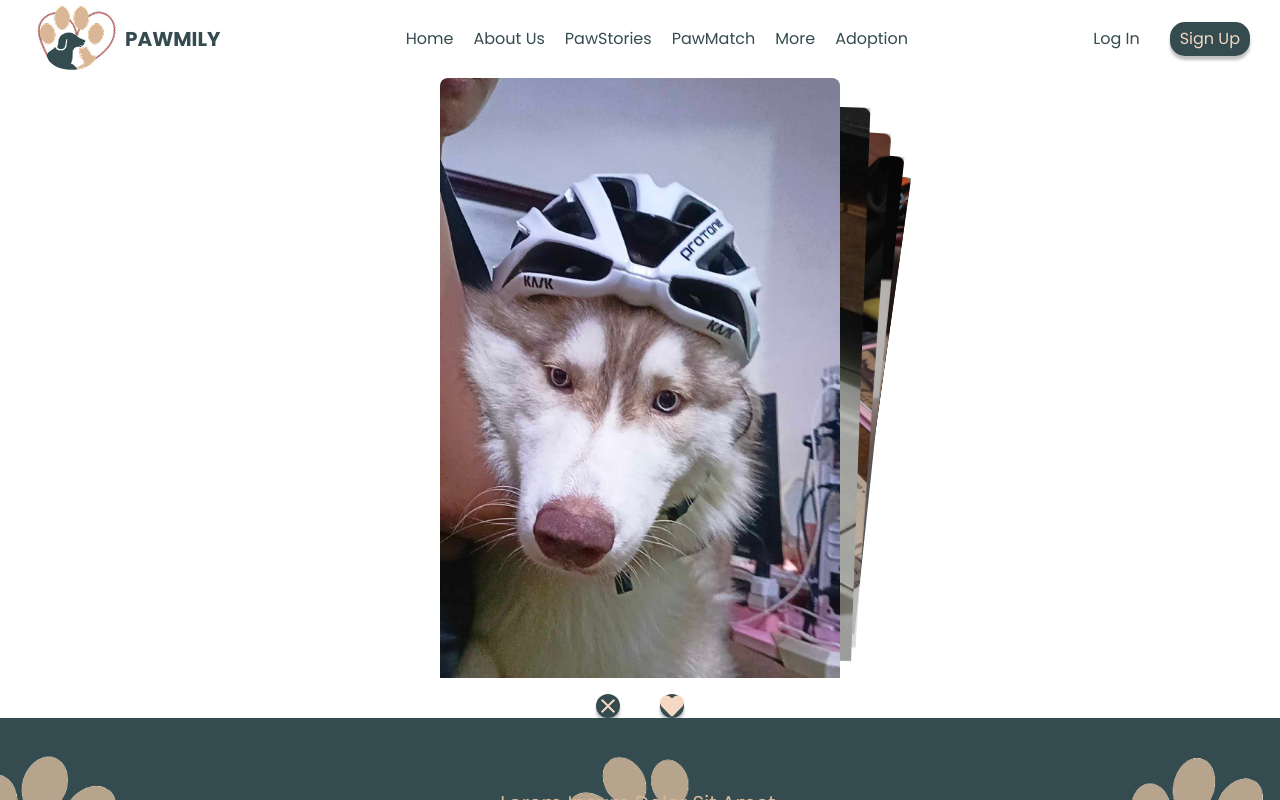
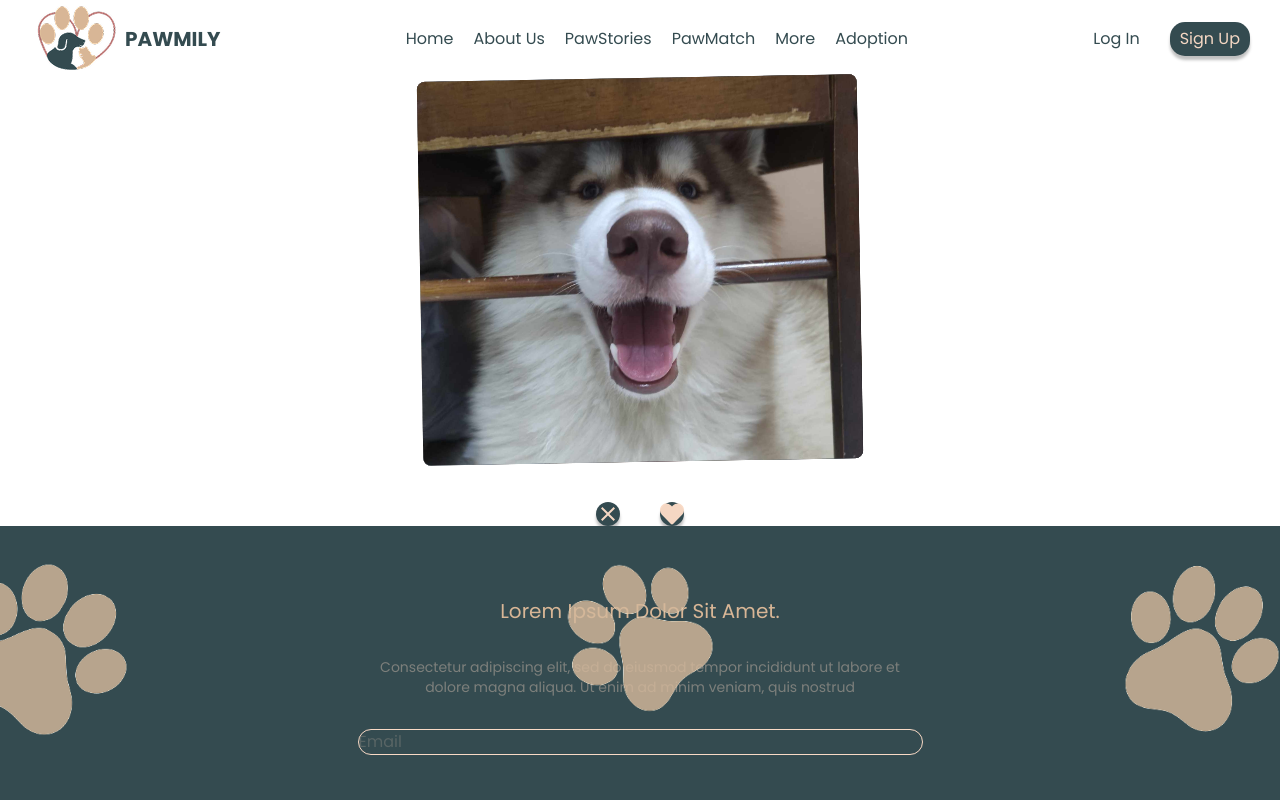
Before and after one commit to francisnicholasramos/pawmily, a Next.js app in the folder my-app/: page /paw-match in a window 1280 px wide. Shown: the top 800 px of the page. Built offline with nearby package versions, Linux system fonts and the light colour scheme.

Commit message:
Refactored: From swiper to framer motion

```diff
--- a/my-app/app/components/PawMatch/PawMatchContent.tsx
+++ b/my-app/app/components/PawMatch/PawMatchContent.tsx
@@ -1,59 +1,84 @@
 "use client";
-import React from "react";
-import Image from "next/image";
+import React, { useState } from "react";
 import { FaHeart } from "react-icons/fa";
 import { MdClose } from "react-icons/md";
-
 import cardData from "@/app/paw-match/cardData";
 import Button from "../Button";
-
-import SlapContainer from "@/assets/images/slap-container.png";
-import PassContainer from "@/assets/images/pass-container.png";
-import Slap from "@/assets/images/pawHeart.png";
-import Pass from "@/assets/images/pass.png";
-
-import { Swiper, SwiperSlide } from "swiper/react";
-import "swiper/css";
-import "swiper/css/effect-cards"; // Ensure correct styles are imported
-import { EffectCards } from "swiper/modules";
+import { motion, useMotionValue, useTransform } from "framer-motion";
 
 const PawMatchContent = () => {
+  const [cards, setCards] = useState<Card[]>(cardData);
+
   return (
-    <div className="flex justify-center mx-[125px] py-[125]">
-      <div>
-        <Swiper
-          effect={"cards"}
-          grabCursor={true}
-          modules={[EffectCards]}
-          className="w-[400px] h-[600px] max-w-full"
-        >
-          {cardData.map((card, index) => (
-            <SwiperSlide>
-              <Image
-                key={index}
-                src={card.image}
-                alt={card.alt}
-                width={card.width}
-                height={card.height}
-                className="rounded-lg"
-              />
-            </SwiperSlide>
-          ))}
-        </Swiper>
+    <div className="grid place-items-center mx-[125px] py-[125]">
+      {cards.map((card) => {
+        return (
+          <Card key={card.id} cards={cards} setCards={setCards} {...card} />
+        );
+      })}
 
-        <div className="flex justify-center space-x-10 mt-4">
-          <Button className="rounded-full p-[20]">
-            <MdClose className="text-2xl"/>
-          </Button>
+      <div className="flex justify-center space-x-10 mt-10">
+        <Button className="rounded-full p-[20]">
+          <MdClose className="text-2xl" />
+        </Button>
 
-          <Button className="rounded-full p-[20]">
-            <FaHeart className="text-2xl"/>
-          </Button>
-        </div>
+        <Button className="rounded-full p-[20]">
+          <FaHeart className="text-2xl" />
+        </Button>
       </div>
-
     </div>
   );
 };
 
+const Card = ({
+  id,
+  image,
+  cards,
+  setCards,
+}: {
+  id: number;
+  image: string;
+
+  setCards: Dispatch<SetStateAction<Card[]>>;
+  cards: Card[];
+}) => {
+  const x = useMotionValue(0);
+  const opacity = useTransform(x, [-150, 0, 150], [0, 1, 0]);
+  const rotateRaw = useTransform(x, [-150, 150], [-18, 18]);
+
+  const isFront = id === cards[cards.length - 1].id;
+
+  const rotate = useTransform(() => {
+    const offset = isFront ? -1 : id % 2 ? 6 : -6;
+    return `${rotateRaw.get() + offset}deg`;
+  });
+
+  const handleDragEnd = () => {
+    if (Math.abs(x.get()) > 50) {
+      setCards((pv) => pv.filter((v) => v.id !== id));
+    }
+  };
+
+  return (
+    <motion.img
+      src={image}
+      className="h-96 w-110 object-cover rounded-lg hover:cursor-grab active:cursor-grabbing"
+      style={{
+        gridRow: 1,
+        gridColumn: 1,
+        x,
+        opacity,
+        rotate,
+        transition: "0.125s transform",
+      }}
+      drag="x"
+      dragConstraints={{
+        left: 0,
+        right: 0,
+      }}
+      onDragEnd={handleDragEnd}
+    />
+  );
+};
+
 export default PawMatchContent;
```
